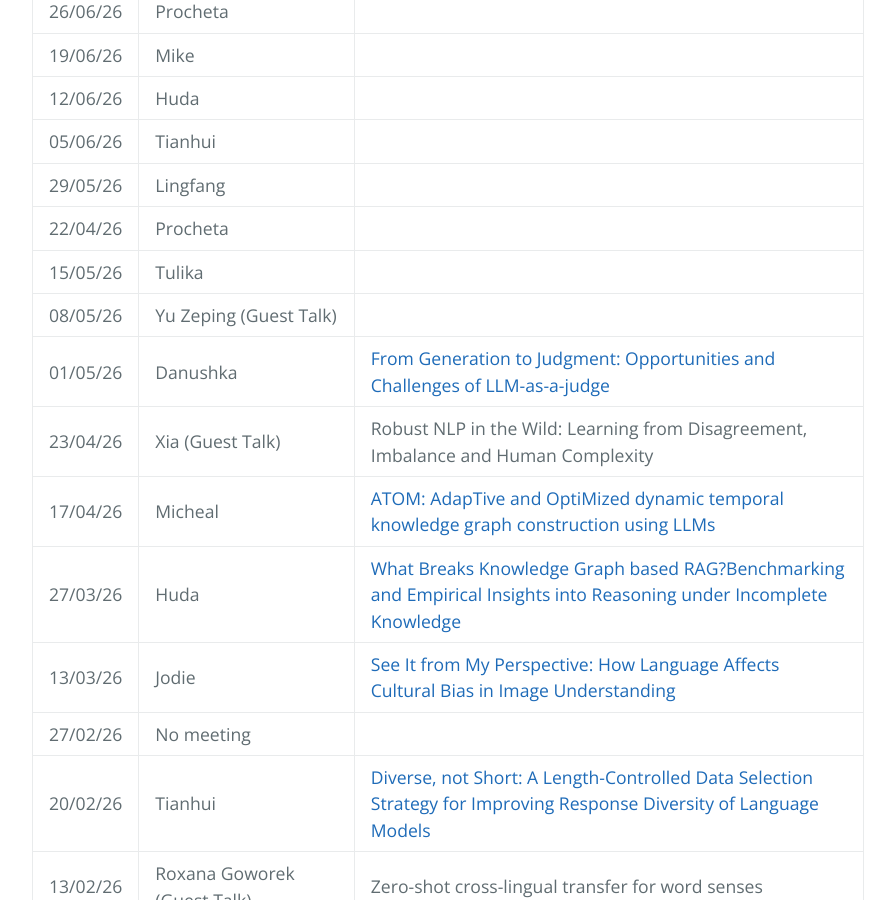
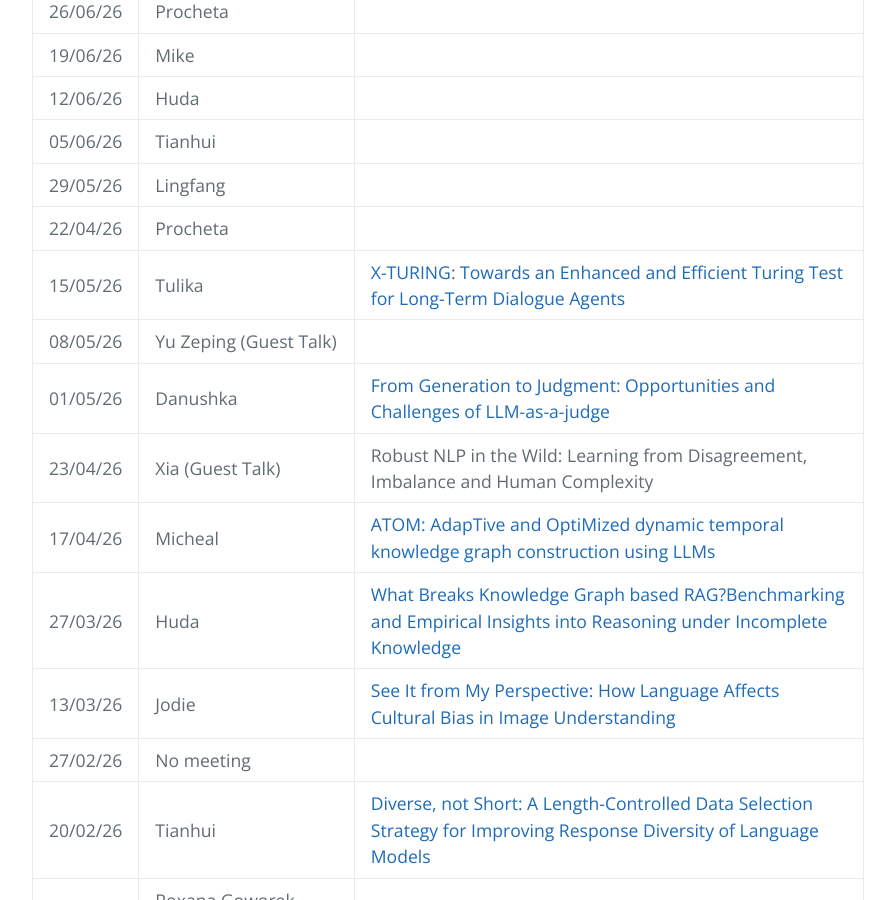
Before and after one commit to LivNLP/livnlp.github.io, a Jekyll site: the page built from reading.md, in a window 1280 px wide and 900 px high, scrolled down 715 px. Shown: the whole window, without its empty margins (192-1087 px from the left). Built offline with Jekyll 4.4.1, drawn with Linux system fonts in a browser that asks for light colours.

Commit message:
Add links to papers for Tulika and Danushka

```diff
--- a/reading.md
+++ b/reading.md
@@ -21,7 +21,7 @@ We meet on a weely basis to discuss recent research papers. Here is the schedule
 | 05/06/26| Tianhui |
 | 29/05/26|   Lingfang |
 | 22/04/26|   Procheta |
-| 15/05/26| Tulika |
+| 15/05/26| Tulika | [X-TURING: Towards an Enhanced and Efficient Turing Test for Long-Term Dialogue Agents](https://aclanthology.org/2025.acl-long.293/)
 | 08/05/26| Yu Zeping (Guest Talk) |
 | 01/05/26|   Danushka | [From Generation to Judgment: Opportunities and Challenges of LLM-as-a-judge](https://aclanthology.org/2025.emnlp-main.138/)
 | 23/04/26|   Xia (Guest Talk) | Robust NLP in the Wild: Learning from Disagreement, Imbalance and Human Complexity
```
